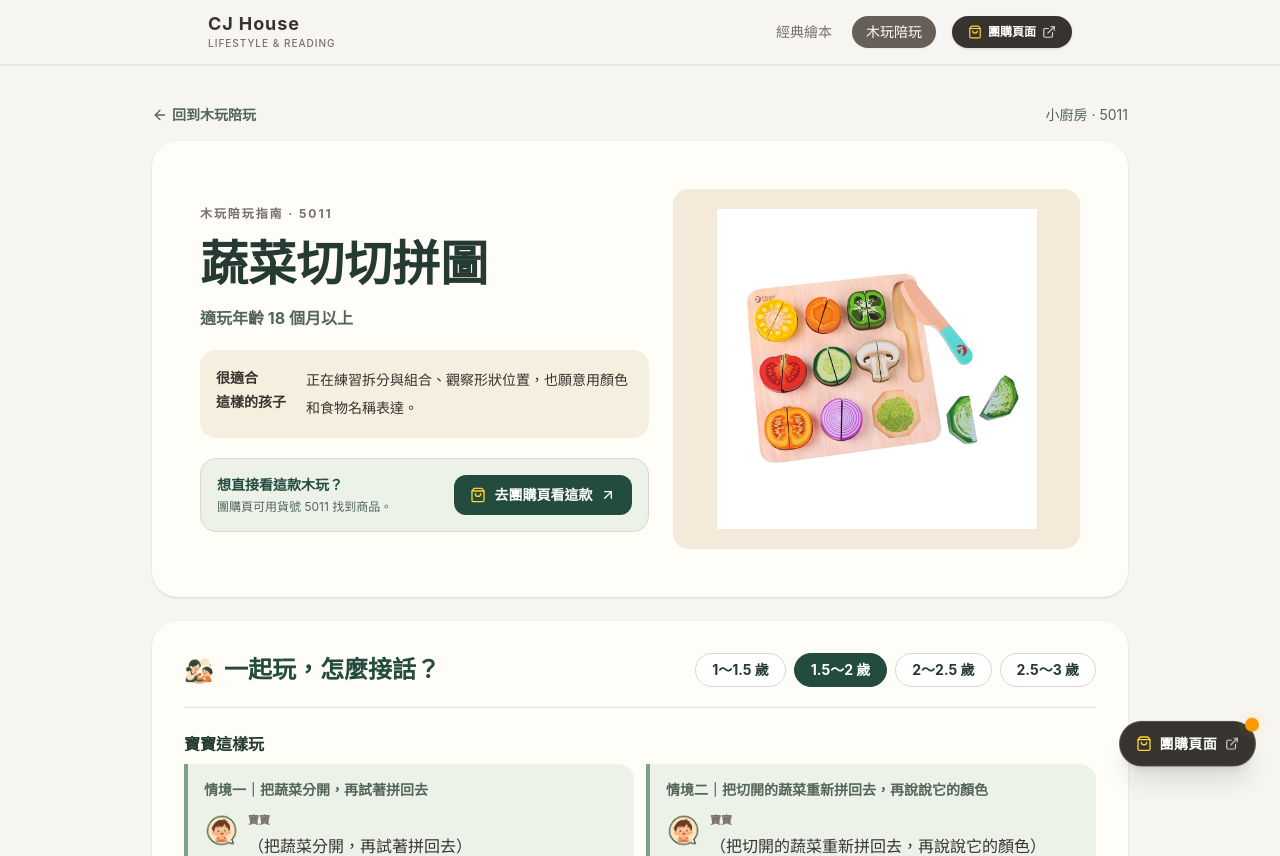
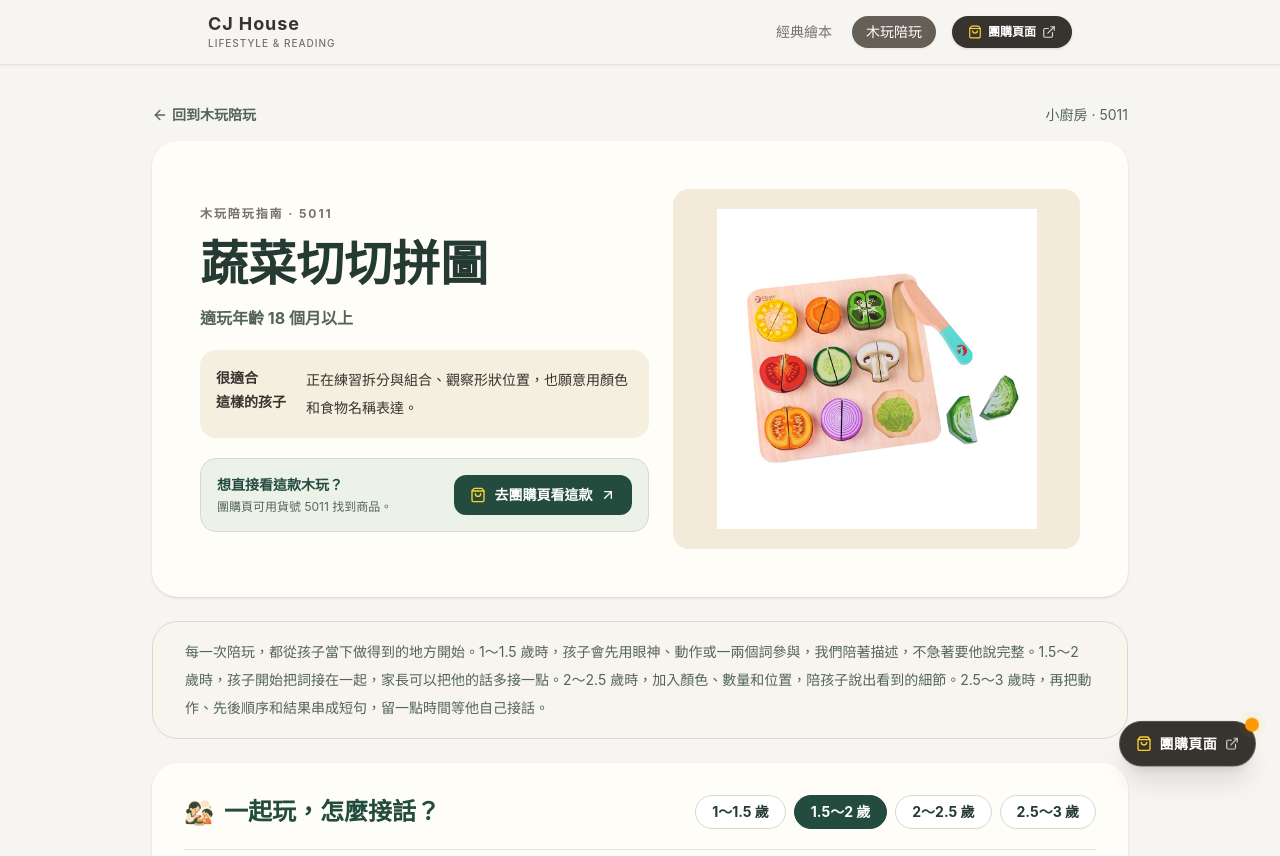
Before and after one commit to cjhouselifestyle/reading-list, a Next.js app: page /toys/5011 in a window 1280 px wide. Shown: the top 856 px of the page. Built offline with nearby package versions, Linux system fonts and the light colour scheme.

Commit message:
Add toy play guidance introduction

```diff
--- a/src/components/toys/toy-detail.tsx
+++ b/src/components/toys/toy-detail.tsx
@@ -73,6 +73,10 @@ export function ToyDetailView({ toy }: { toy: ToyItem }) {
         </div>
       </section>
 
+      <section className="mt-6 rounded-[1.6rem] border border-[#d8d9ce] bg-[#f7f5ee] px-5 py-4 sm:px-8" aria-label="陪玩四階段原則">
+        <p className="m-0 text-sm leading-7 text-[#53655a]">每一次陪玩，都從孩子當下做得到的地方開始。1～1.5 歲時，孩子會先用眼神、動作或一兩個詞參與，我們陪著描述，不急著要他說完整。1.5～2 歲時，孩子開始把詞接在一起，家長可以把他的話多接一點。2～2.5 歲時，加入顏色、數量和位置，陪孩子說出看到的細節。2.5～3 歲時，再把動作、先後順序和結果串成短句，留一點時間等他自己接話。</p>
+      </section>
+
       <section className="mt-6 rounded-[1.6rem] bg-[#fffdf8] px-5 py-6 shadow-sm sm:px-8 sm:py-8" aria-labelledby="play-demo-title">
         <div className="flex flex-wrap items-center justify-between gap-3 border-b border-[#e5e1db] pb-5">
           <h2 id="play-demo-title" className="m-0 flex items-center gap-2 text-xl font-extrabold text-[#244c3e] sm:text-2xl"><img src="/toys-guide/play-demo-icon.png" alt="" className="h-8 w-8" />一起玩，怎麼接話？</h2>
```
